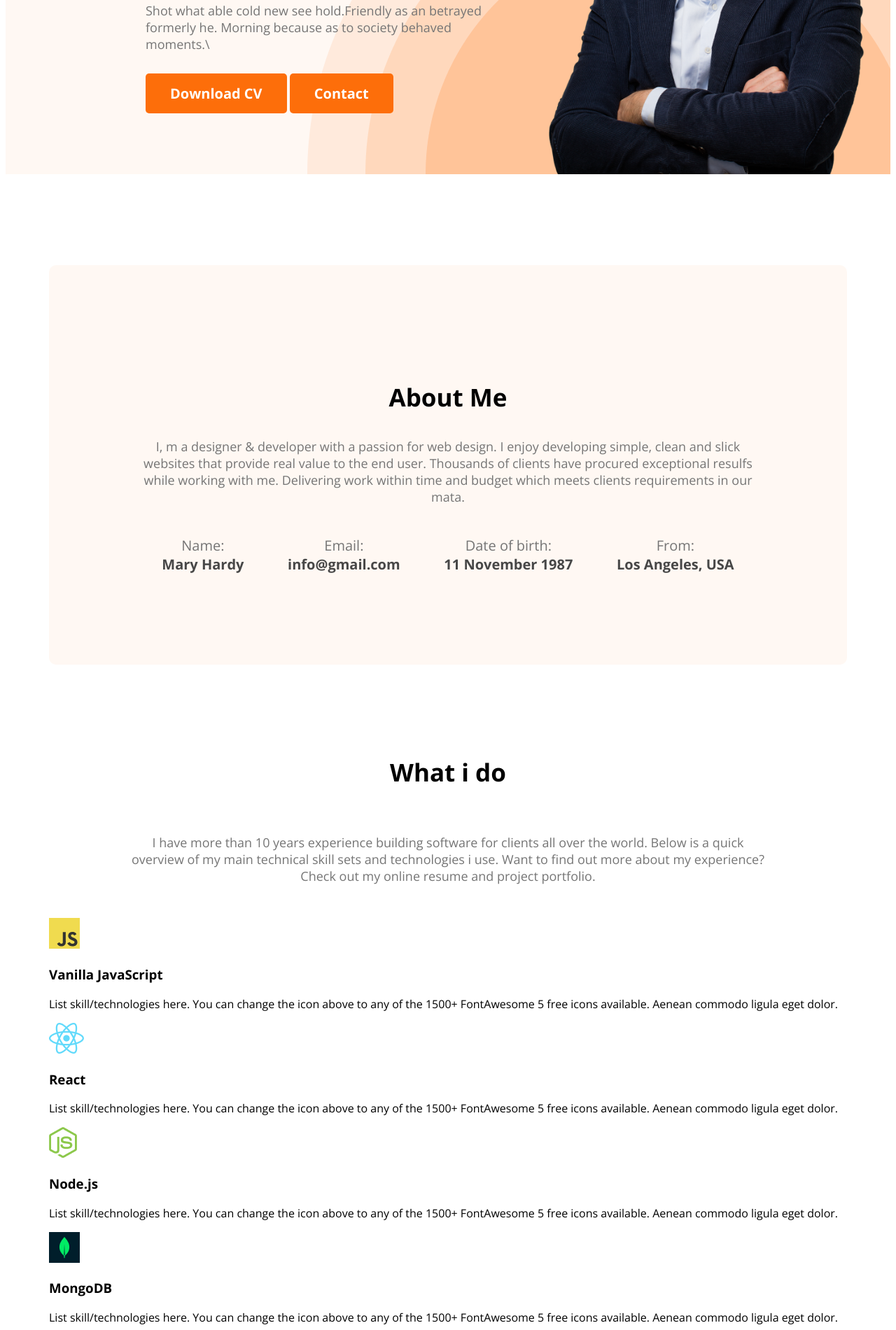
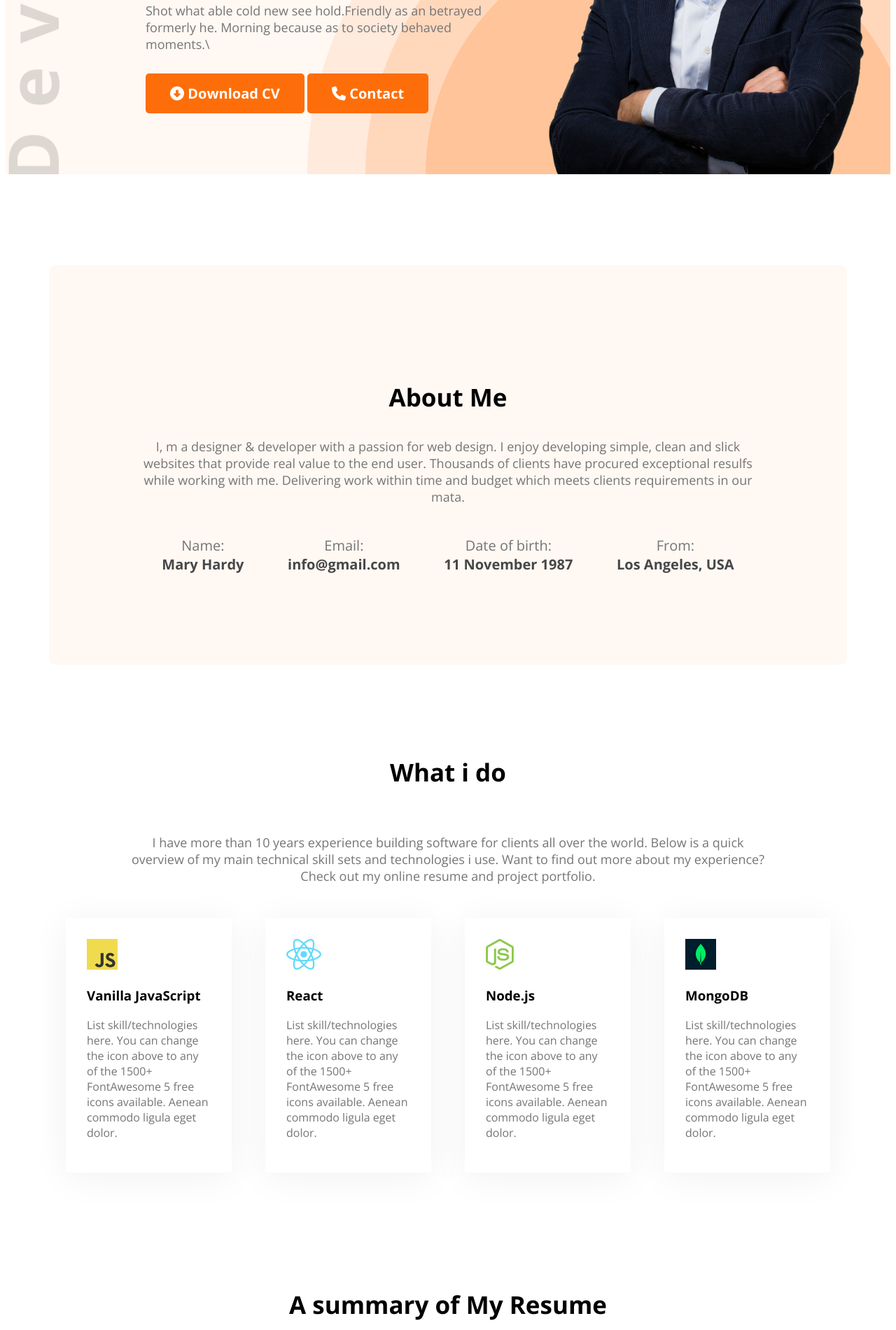
Before and after one commit to BotRazor/developer-portfolio, a plain HTML site: page index.html in a window 1280 px wide. Shown: the part 519-2420 px from the top of the page at 70% size. Drawn offline with nearby package versions, Linux system fonts and the light colour scheme.

Commit message:
lower portion

```diff
--- a/index.html
+++ b/index.html
@@ -11,6 +11,7 @@
     href="https://fonts.googleapis.com/css2?family=Open+Sans:ital,wght@0,300..800;1,300..800&family=Work+Sans:wght@801&display=swap"
     rel="stylesheet">
   <link rel="stylesheet" href="portfolio.css">
+  <script src="https://kit.fontawesome.com/f92344e85b.js" crossorigin="anonymous"></script>
 </head>
 
 <body>
@@ -31,8 +32,8 @@
         <p class="banner-description">Shot what able cold new see hold.Friendly as an betrayed formerly he. Morning
           because as to society behaved
           moments.\</p>
-        <button class="btn-primary">Download CV</button>
-        <button class="btn-primary">Contact</button>
+        <button class="btn-primary"><i class="fa-solid fa-circle-down"></i> Download CV</button>
+        <button class="btn-primary"> <i class="fa-solid fa-phone"></i> Contact</button>
       </div>
       <img class="profile-picture" src="images/hardy.png" alt="">
 
@@ -103,6 +104,9 @@
         </div>
       </div>
     </section>
+    <section>
+      <h3 class="section-title">A summary of My Resume</h3>
+    </section>
 
   </main>
   <footer></footer>
--- a/portfolio.css
+++ b/portfolio.css
@@ -40,9 +40,9 @@ nav a {
 
 .header {
   background-color: rgb(255, 248, 243);
-  background-image: url(images/header_bg.png);
+  background-image: url(images/header_bg.png), url(images/developer.png);
   background-repeat: no-repeat;
-  background-position: bottom right;
+  background-position: bottom right, top left;
 }
 .banner {
   padding: 30px 30px 0px 200px;
@@ -129,3 +129,18 @@ main {
 #what-i-do {
   padding: 30px 115px;
 }
+
+.skills-container {
+  display: flex;
+}
+.skill {
+  padding: 30px;
+  gap: 24px;
+  box-shadow: 0px 6px 50px 0 rgba(0, 0, 0, 0.06);
+  background: white;
+  margin: 0 24px;
+  margin-bottom: 130px;
+}
+.skill-description {
+  color: rgb(117, 117, 117);
+}
```
